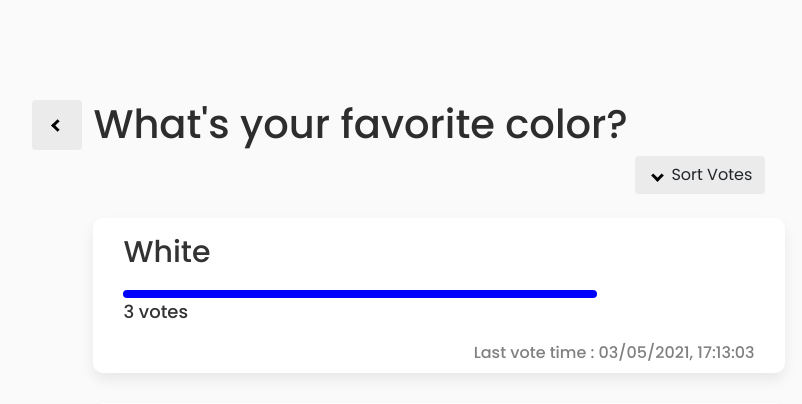
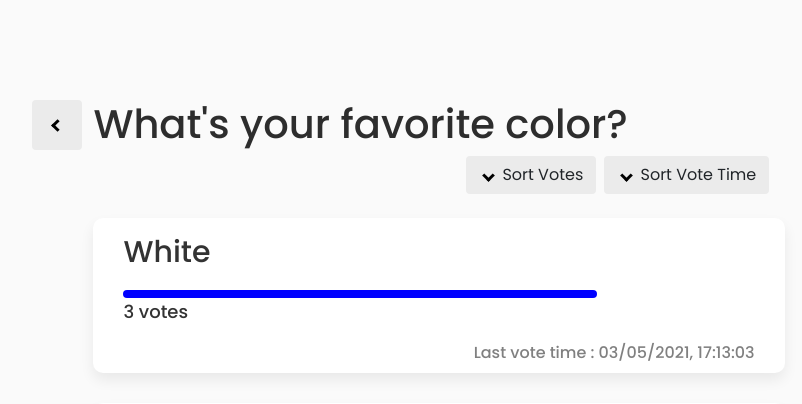
Before and after one commit to SupansaTan/Q2, a Django app: page /2/result/ in a window 1280 px wide. Shown: the top 404 px of the page, without its empty margins (224-1026 px from the left). Run offline with Django 3.2, Linux system fonts and the light colour scheme; data comes from the database, SQL or seed files in the repository.

Commit message:
Button to sort last vote time of choices on result template

```diff
--- a/polls/static/js/result.js
+++ b/polls/static/js/result.js
@@ -1,4 +1,3 @@
-let reverseVotes = false; // if reverse will be sort ascending
 
 function sortVoteScore(){
     /* get container of all choices */
@@ -15,11 +14,11 @@ function sortVoteScore(){
         choice_wrap_list.push(choice)
     })
 
-    /* sort, change sort format and change the arrow in button */
-    if(reverseVotes){
+    /* sort, change the arrow in button */
+    let arrow = $('#arrow_votes').attr('class') // get class of arrow on button
+    if(arrow == 'arrow up'){
         choice_wrap_list.reverse(); // sort ascending
 
-        reverseVotes = !reverseVotes; // next times will be sort descending
         $('#arrow_votes').removeClass('arrow up');
         $('#arrow_votes').addClass('arrow down');
     }
@@ -34,7 +33,6 @@ function sortVoteScore(){
             return 0;
         })
 
-        reverseVotes = !reverseVotes; // next times will be sort ascending
         $('#arrow_votes').removeClass('arrow down');
         $('#arrow_votes').addClass('arrow up');
     }
@@ -45,3 +43,47 @@ function sortVoteScore(){
         document.getElementsByClassName("choice")[0].innerHTML += choice.html.outerHTML
     })
 }
+
+function sortLastVoteTime(){
+    /* get container of all choices */
+    let choice_div = document.getElementsByClassName("choice")[0]
+
+    /* get choice wrapper */
+    let choice_wrappers = choice_div.getElementsByClassName("choice-wrapper")
+    let choice_wrap_list = []
+
+    /* get time for each choice to add object in list */
+    Array.from(choice_wrappers).forEach((element) => {
+        time = element.getElementsByClassName("lasttime-vote")[0].getElementsByTagName("p")[0].innerHTML.split(" ") // get date-time in tag <p>
+        date = time[4].split("/")
+        datetime_new_format = date[2].substring(0,4) + "/" + date[1] + "/" + date[0] + " " + time[5]
+        choice = {"time":datetime_new_format, "html":element}
+        choice_wrap_list.push(choice)
+    })
+
+    /* sort, change the arrow in button */
+    let arrow = $('#arrow_voteTime').attr('class') // get class of arrow on button
+    if(arrow == 'arrow down'){
+        choice_wrap_list.reverse(); // sort descending
+
+        $('#arrow_voteTime').removeClass('arrow down');
+        $('#arrow_voteTime').addClass('arrow up');
+    }
+    else{
+        /* sort ascending */
+        choice_wrap_list.sort(function(a,b){
+            let AdateTime = new Date(a.time);
+            let BdateTime = new Date(b.time);
+            return new Date(AdateTime) - new Date(BdateTime);
+        })
+
+        $('#arrow_voteTime').removeClass('arrow up');
+        $('#arrow_voteTime').addClass('arrow down');
+    }
+
+    /* clear old choices and replace with all choices were sorted on template */
+    choice_div.innerHTML = ""
+    choice_wrap_list.forEach((choice)=>{
+        document.getElementsByClassName("choice")[0].innerHTML += choice.html.outerHTML
+    })
+}
--- a/polls/templates/polls/result.html
+++ b/polls/templates/polls/result.html
@@ -27,6 +27,10 @@
             <button type="button" class="btn me-md-1" onclick="sortVoteScore()">
                 <i id="arrow_votes" class="arrow down"></i>
                  Sort Votes
+            </button>
+            <button type="button" class="btn" onclick="sortLastVoteTime()">
+                <i id="arrow_voteTime" class="arrow down"></i>
+                Sort Vote Time
             </button>
         </div>
 
```
